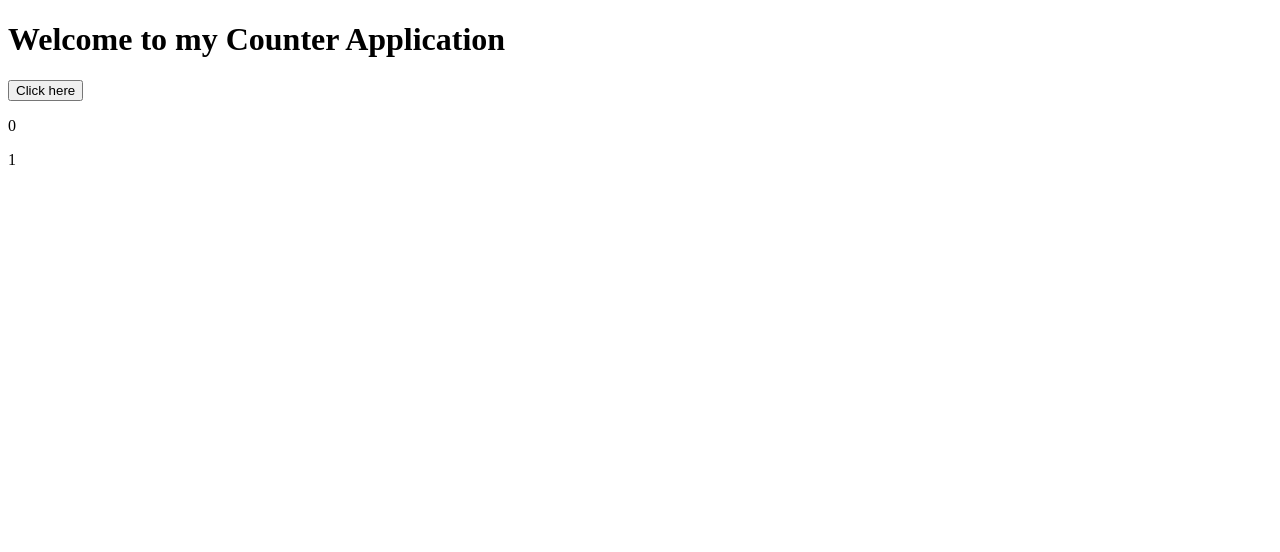
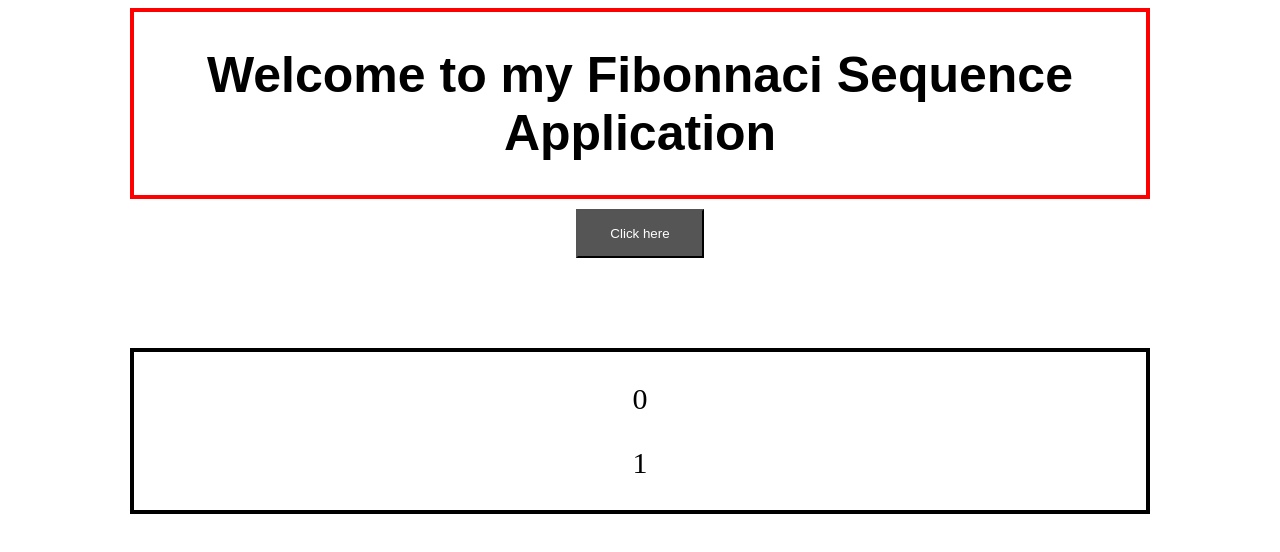
Before and after one commit to utkarshkoppikar7/javascriptFibonnaci, a plain HTML site: page index.html in a window 1280 px wide. Drawn offline with Linux system fonts and the light colour scheme.

Commit message:
Add files via upload

```diff
--- a/index.html
+++ b/index.html
@@ -1,19 +1,21 @@
 <!DOCTYPE html>
 <html>
 <head>
-	<title>Counter Application</title>
-	<link rel="stylesheet" href="style.css">
+  <title>Counter Application</title>
+  <link rel="stylesheet" type="text/css"  href="style.css">
 </head>
 <body>
-	<div id="out">
-	<h1 id="h1">Welcome to my Counter Application</h1>
+  <div id="out">
+    <h1 id="h1">Welcome to my Fibonnaci Sequence Application</h1>
+    </div>
+    <div class="wrap">
+    <button type="submit" onClick="clickHere()" class="button">Click here</button>
+    </div>
+    <div id="div1" class="div1">
+    <p >0</p>
+    <p >1</p>
+      <script type="text/javascript" src="script.js"></script>
 
-	<button type="submit" onClick="clickHere()">Click here</button>
-	<div id="div1">
-	<p >0</p>
-	<p >1</p>
-		<script type="text/javascript" src="script.js"></script>
-</div>
-	</div>
+  </div>
 </body>
 </html>
--- a/style.css
+++ b/style.css
@@ -1,5 +1,34 @@
-.div{
+
+#out{
+  font-family: Arial, Helvetica, sans-serif;
   margin : auto;
   width :  80%;
   border : 4px solid #ff0000;
+  text-align: justify;
+  text-justify: inter-word;
+  font-size: 25px;
 }
+
+#h1{
+	text-align: center;
+}
+.wrap{
+	text-align: center;
+}
+.button{
+	position: relative;
+	background-color: #555555;
+	color: white;
+  padding: 15px 32px;
+  top:10px;
+}
+
+#div1{
+	top:100px;
+  text-align: center;
+	position: relative;
+	margin : auto;
+  width :  80%;
+  border : 4px solid #000000;
+  font-size: 30px;
+}
```
Also changed, not shown: script.js (indentation only).
